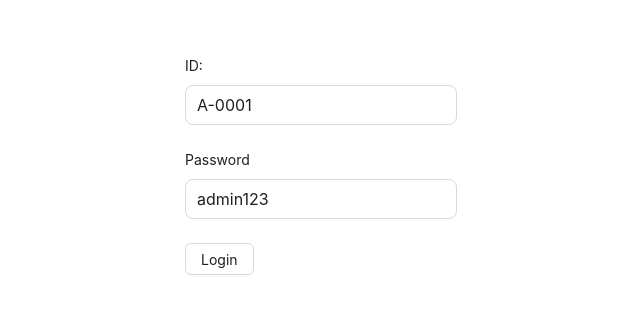
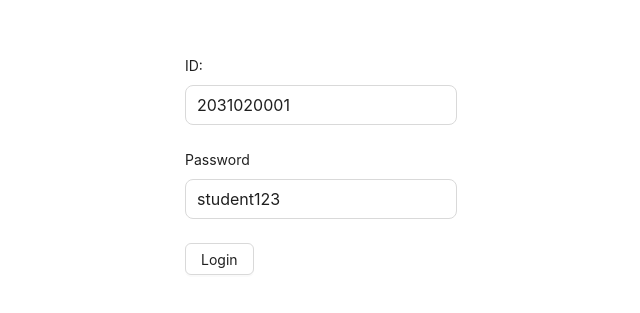
Before and after one commit to Upoma218/ph-university-frontend-redux, a React (Vite) app: page /login in a window 1280 px wide. Shown: the part 235-548 px from the top of the page, without its empty margins (319-959 px from the left). Built offline with nearby package versions, Linux system fonts and the light colour scheme.

Commit message:
handled routes ypes error

```diff
--- a/src/pages/Login.tsx
+++ b/src/pages/Login.tsx
@@ -20,8 +20,8 @@ const Login = () => {
   // });
 
   const defaultValues = {
-    userId: 'A-0001',
-    password: 'admin123',
+    userId: '2031020001',
+    password: 'student123',
   };
 
   const [login] = useLoginMutation();
--- a/src/types/sidebar.types.ts
+++ b/src/types/sidebar.types.ts
@@ -13,7 +13,7 @@ export type TRoute = {
 
 
   export type TUserPaths = {
-    name: string;
+    name?: string;
     path?: string;
     element?: ReactNode;
     children?: TUserPaths[]
```
